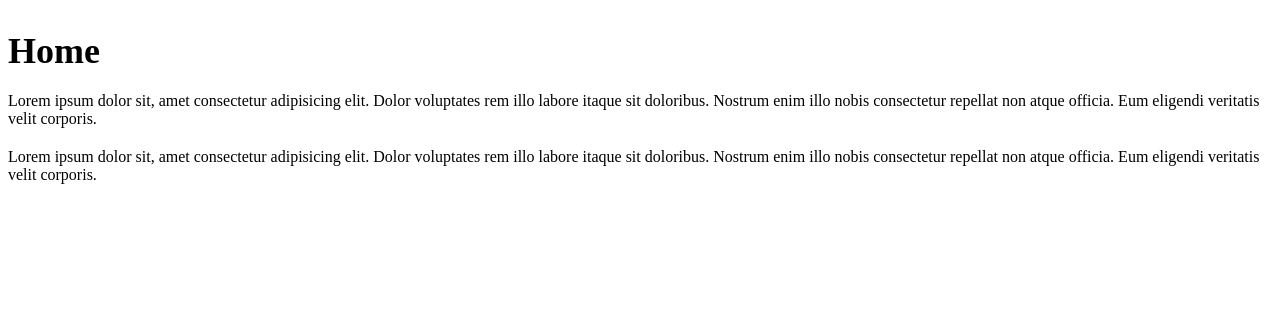
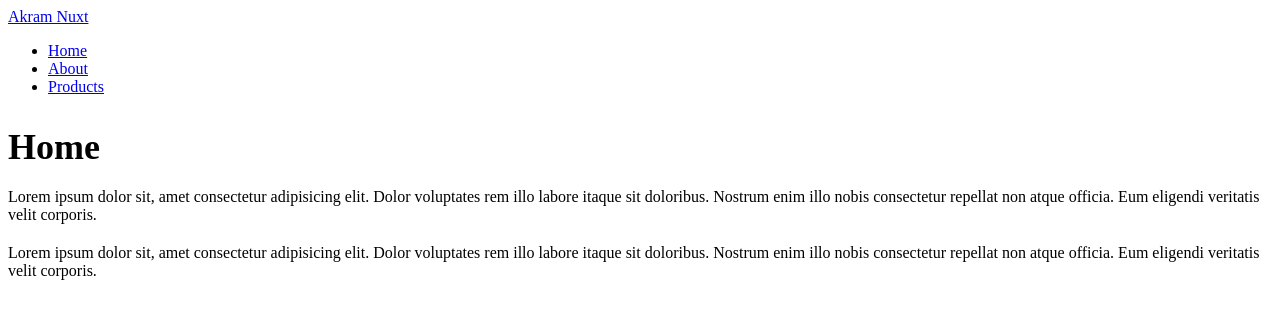
Before and after one commit to akramghaleb/nuxt-3-tutorial, a Nuxt app: page / in a window 1280 px wide. Shown: the top 318 px of the page. Built offline with nearby package versions, Linux system fonts and the light colour scheme.

Commit message:
Nuxt Link

```diff
--- a/pages/about.vue
+++ b/pages/about.vue
@@ -1,5 +1,15 @@
 <template>
     <div>
+        <header>
+            <nav>
+                <nuxt-link to="/">Akram Nuxt</nuxt-link>
+                <ul>
+                    <li><NuxtLink to="/">Home</NuxtLink></li>
+                    <li><NuxtLink to="/about">About</NuxtLink></li>
+                    <li><NuxtLink to="/products">Products</NuxtLink></li>
+                </ul>
+            </nav>
+        </header>
         <h2>About</h2>
         <p>Lorem ipsum dolor sit, amet consectetur adipisicing elit. Dolor voluptates rem illo labore itaque sit doloribus. Nostrum enim illo nobis consectetur repellat non atque officia. Eum eligendi veritatis velit corporis.</p>
         <p>Lorem ipsum dolor sit, amet consectetur adipisicing elit. Dolor voluptates rem illo labore itaque sit doloribus. Nostrum enim illo nobis consectetur repellat non atque officia. Eum eligendi veritatis velit corporis.</p>
--- a/pages/index.vue
+++ b/pages/index.vue
@@ -1,5 +1,15 @@
 <template>
     <div>
+        <header>
+            <nav>
+                <nuxt-link to="/">Akram Nuxt</nuxt-link>
+                <ul>
+                    <li><NuxtLink to="/">Home</NuxtLink></li>
+                    <li><NuxtLink to="/about">About</NuxtLink></li>
+                    <li><NuxtLink to="/products">Products</NuxtLink></li>
+                </ul>
+            </nav>
+        </header>
         <h2>Home</h2>
         <p>Lorem ipsum dolor sit, amet consectetur adipisicing elit. Dolor voluptates rem illo labore itaque sit doloribus. Nostrum enim illo nobis consectetur repellat non atque officia. Eum eligendi veritatis velit corporis.</p>
         <p>Lorem ipsum dolor sit, amet consectetur adipisicing elit. Dolor voluptates rem illo labore itaque sit doloribus. Nostrum enim illo nobis consectetur repellat non atque officia. Eum eligendi veritatis velit corporis.</p>
--- a/pages/products/index.vue
+++ b/pages/products/index.vue
@@ -1,5 +1,15 @@
 <template>
     <div>
+        <header>
+            <nav>
+                <nuxt-link to="/">Akram Nuxt</nuxt-link>
+                <ul>
+                    <li><NuxtLink to="/">Home</NuxtLink></li>
+                    <li><NuxtLink to="/about">About</NuxtLink></li>
+                    <li><NuxtLink to="/products">Products</NuxtLink></li>
+                </ul>
+            </nav>
+        </header>
         <h2>Products</h2>
     </div>
 </template>
```
